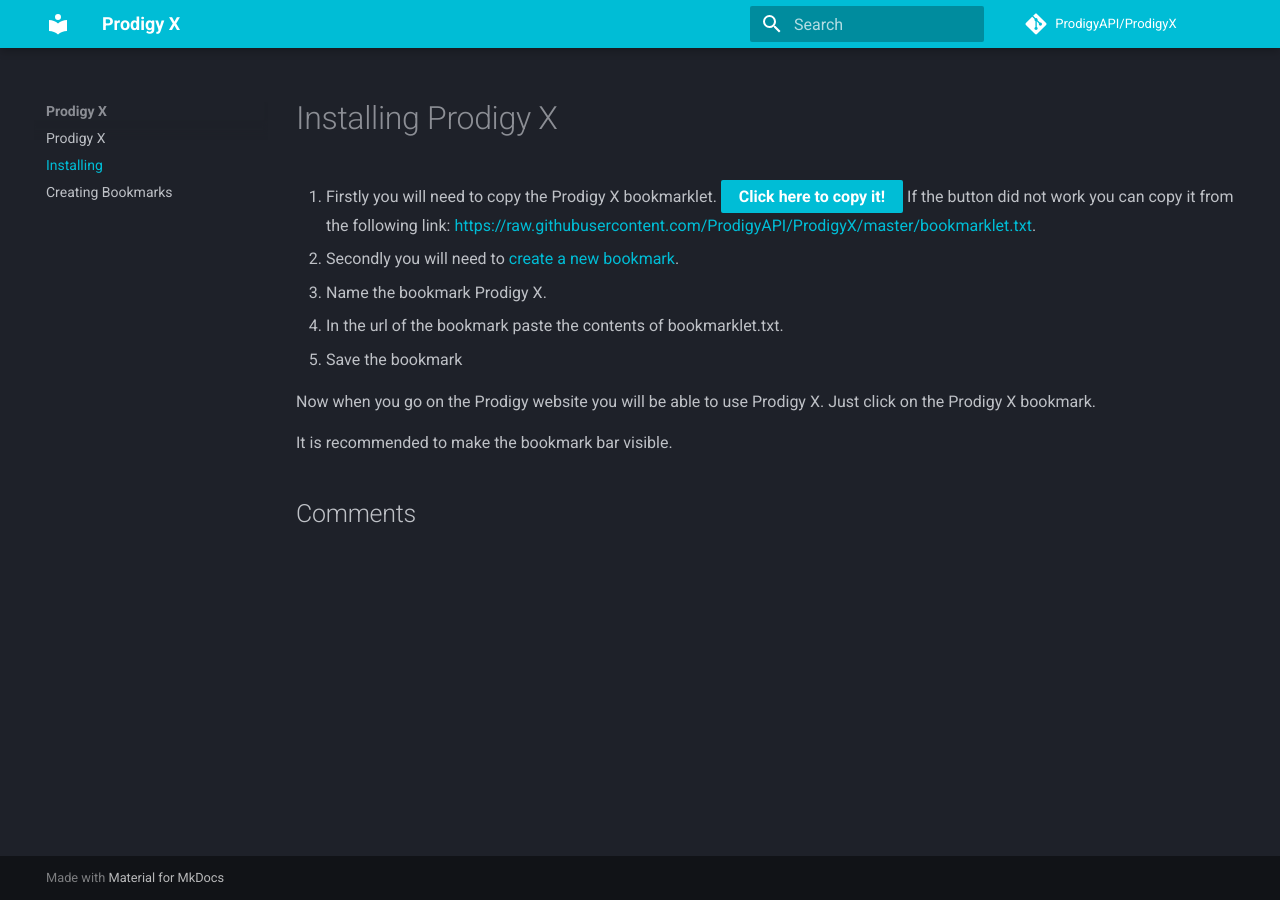
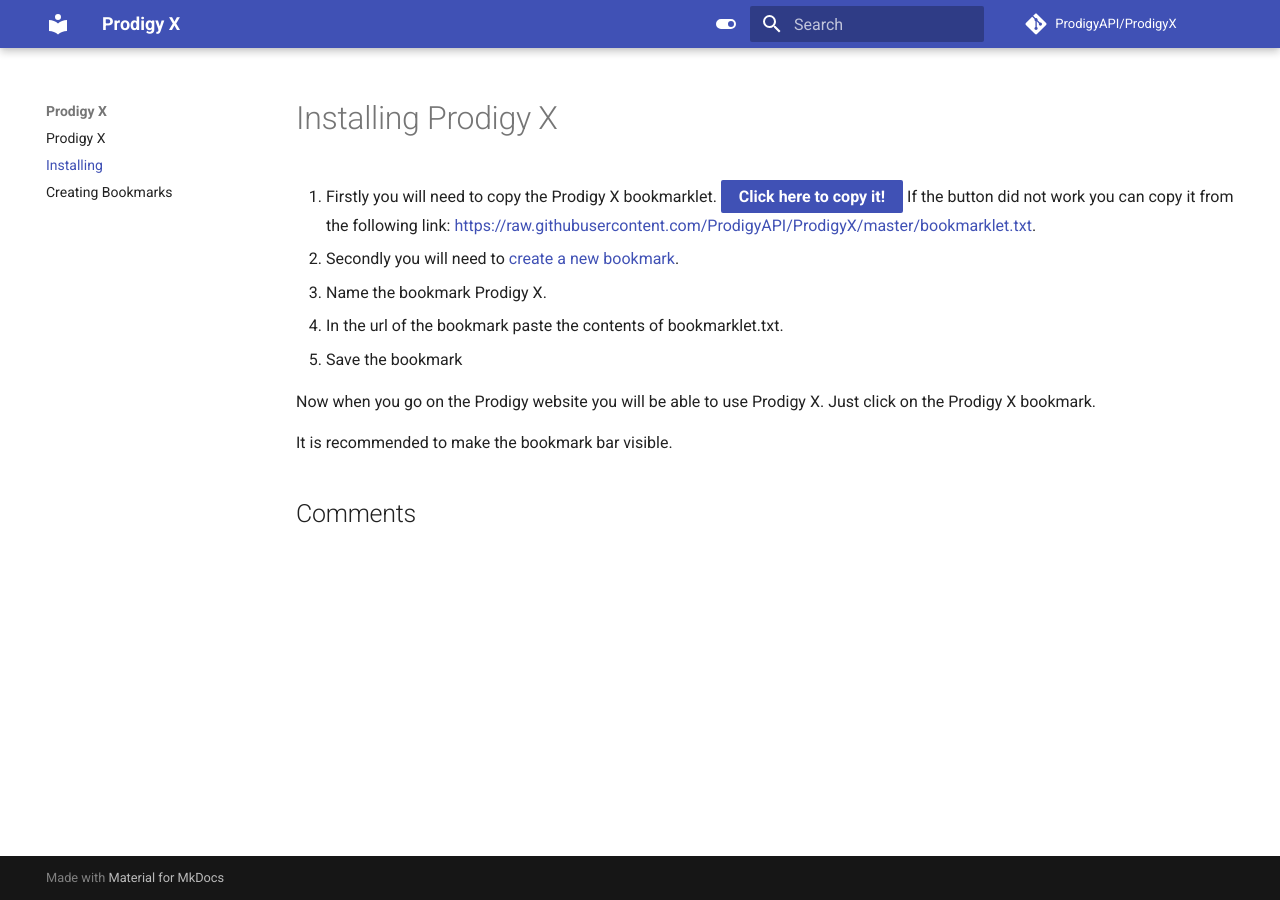
Before and after one commit to rickgrimes222/ProdigyXHack, an MkDocs documentation site: the page built from docs/installing.md, in a window 1280 px wide. Built offline with MkDocs 1.6.1 and Material for MkDocs 9.7.7, drawn with Linux system fonts in a browser that asks for light colours; comment, search, counter and statistics services are not loaded.

```diff
--- a/mkdocs.yml
+++ b/mkdocs.yml
@@ -4,8 +4,16 @@ theme:
   name: material
   custom_dir: overrides
   palette:
-    scheme: slate
-    primary: cyan
+    - scheme: default
+      primary: indigo
+      toggle:
+        icon: material/toggle-switch
+        name: Switch to dark mode
+    - scheme: slate
+      primary: cyan
+      toggle:
+        icon: material/toggle-switch-off-outline
+        name: Switch to light mode
   features:
     - toc.follow
     - toc.integrate
```
